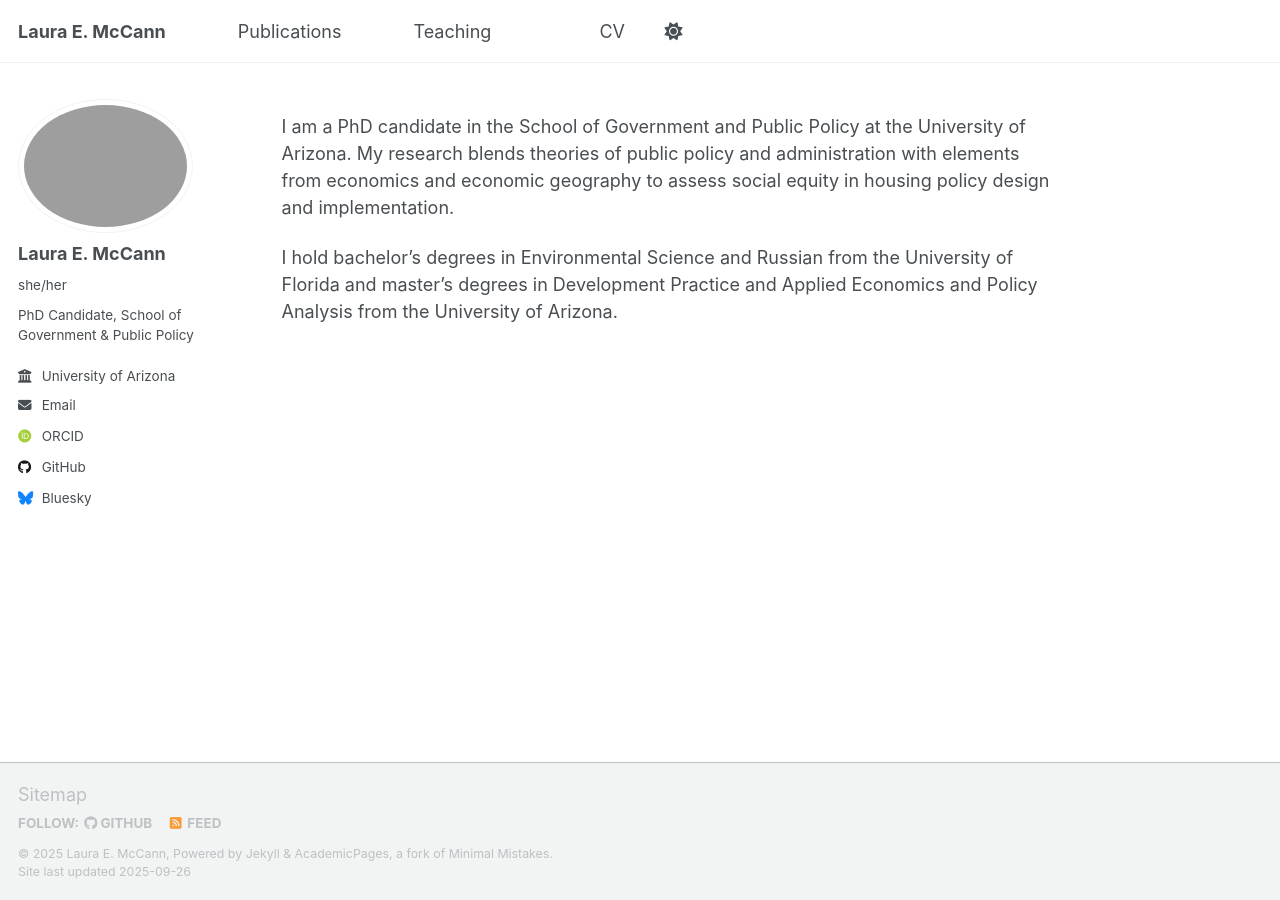
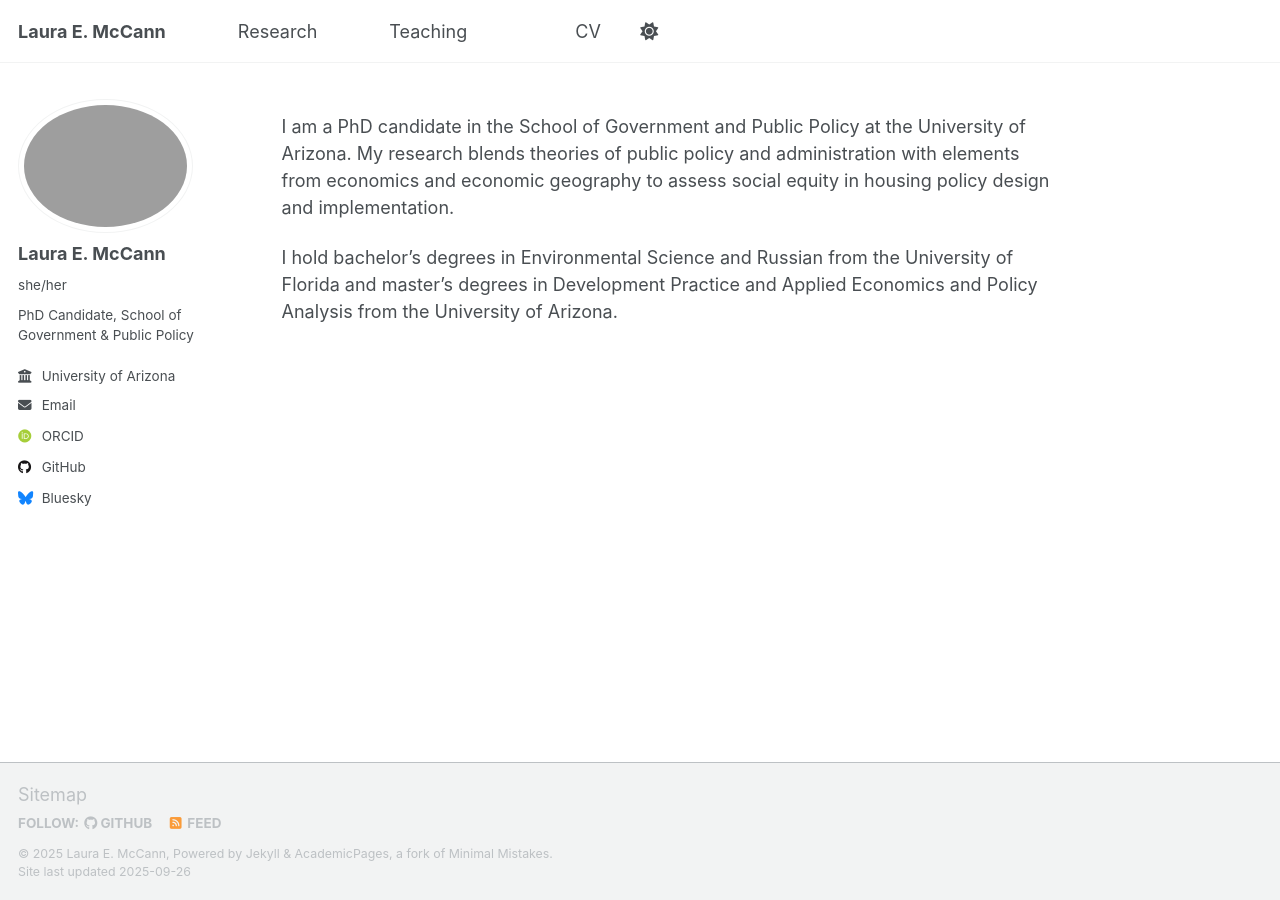
Before and after one commit to lemccann/lemccann.github.io, a Jekyll site: the page built from _pages/about.md, in a window 1280 px wide. Built offline with Jekyll 4.4.1, drawn with Linux system fonts in a browser that asks for light colours; some web fonts are replaced; a script that is not in the unit is left out.

Commit message:
Update navigation.yml

```diff
--- a/_data/navigation.yml
+++ b/_data/navigation.yml
@@ -8,8 +8,8 @@
 #      Markdown formatted page while the second is generated using JSON.
 
 main:
-  - title: "Publications"
-    url: /publications/
+  - title: "Research"
+    url: /research/
 
   - title: #"Talks"
     url: #/talks/
```
